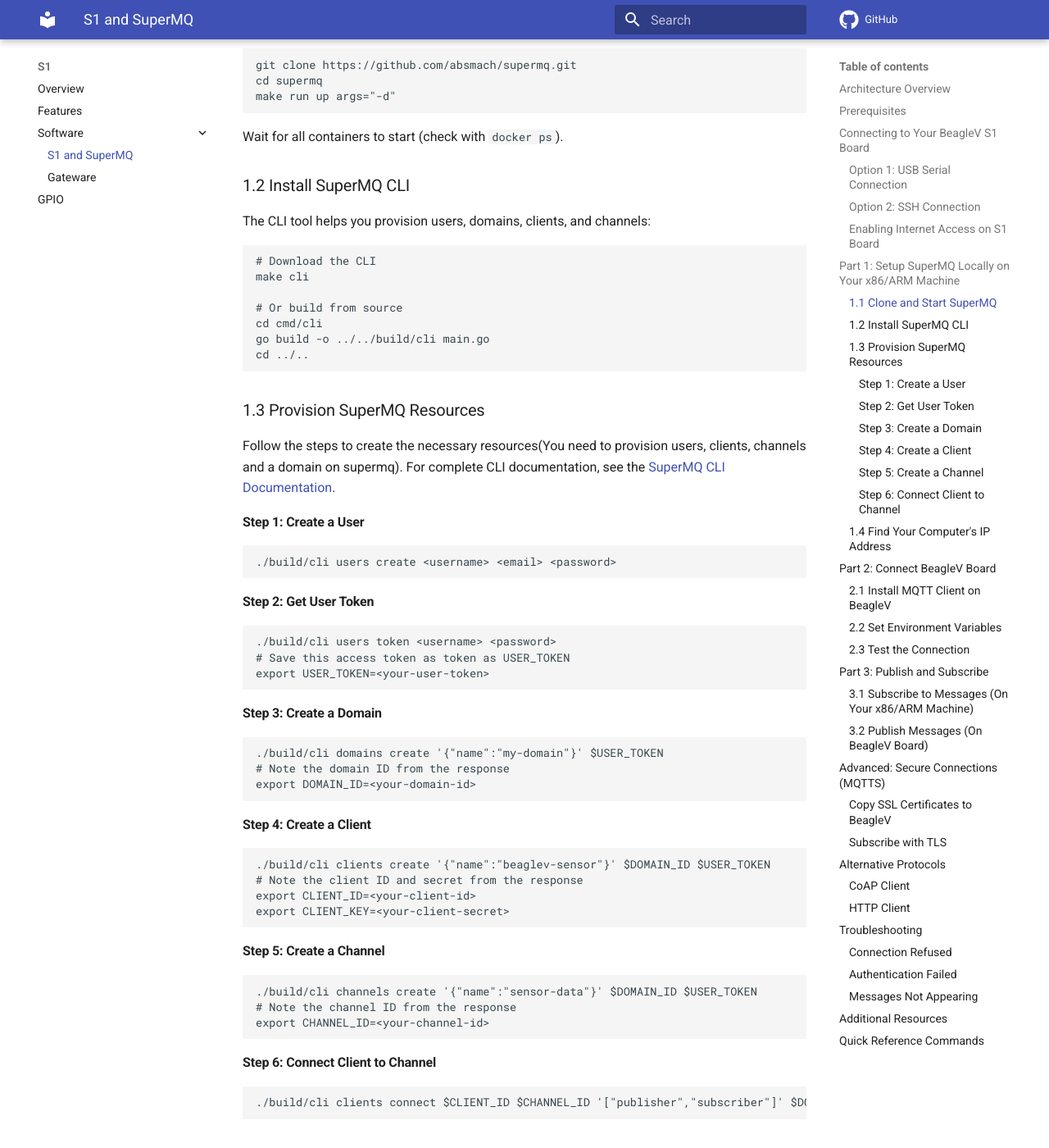
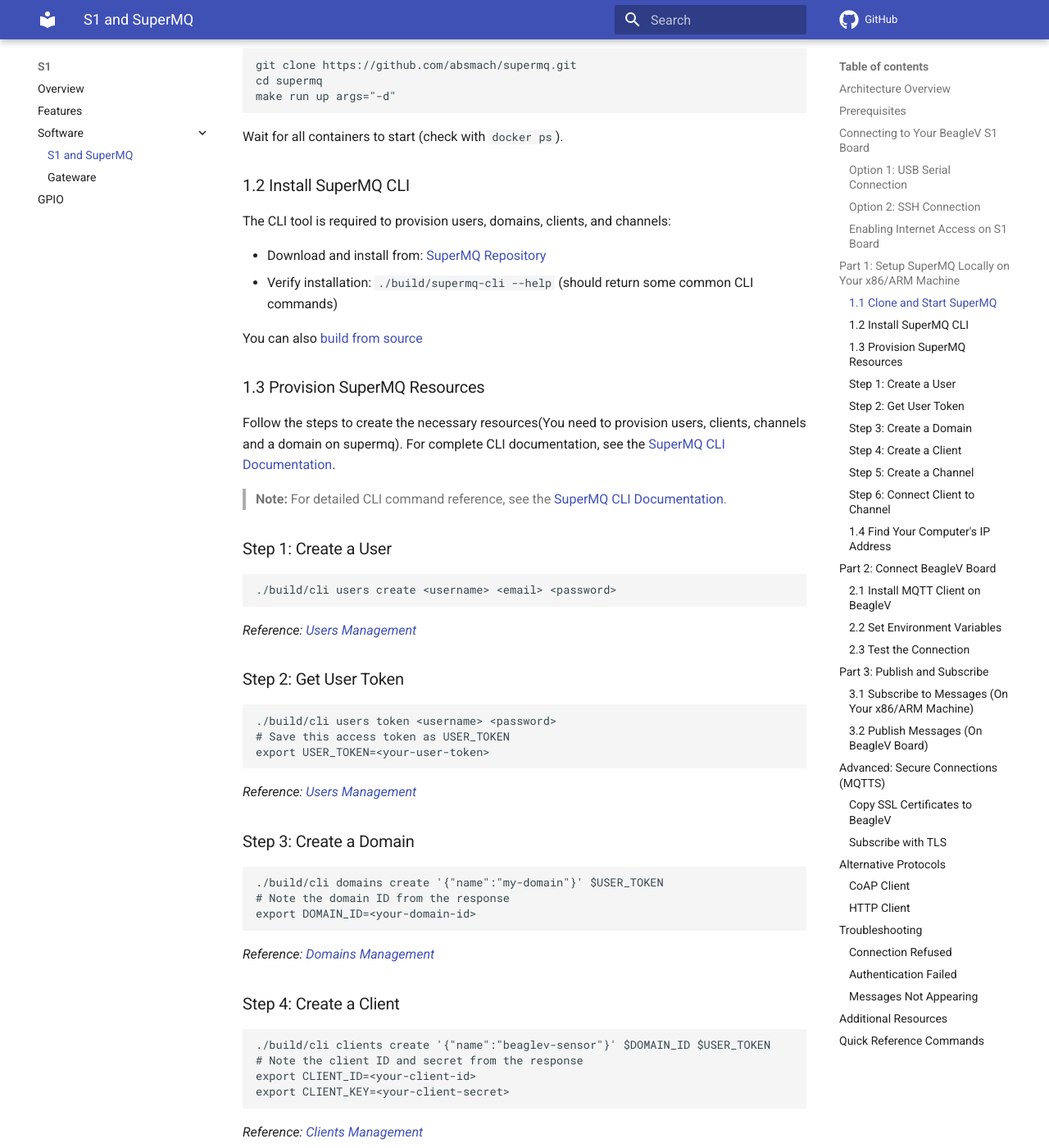
Before and after one commit to absmach/a1, an MkDocs documentation site: the page built from docs/supermq.md, in a window 1280 px wide and 1400 px high, scrolled down 3000 px. Shown: the whole window at 82% size. Built offline with MkDocs 1.6.1 and Material for MkDocs 9.7.7, drawn with Linux system fonts in a browser that asks for light colours; comment, search, counter and statistics services are not loaded; some of the changed text lies outside the part shown.

Commit message:
Address PR Review comments

````diff
--- a/docs/supermq.md
+++ b/docs/supermq.md
@@ -149,37 +149,38 @@
 
 ### 1.2 Install SuperMQ CLI
 
-The CLI tool helps you provision users, domains, clients, and channels:
+The CLI tool is required to provision users, domains, clients, and channels:
 
-```bash
-# Download the CLI
-make cli
+- Download and install from: [SuperMQ Repository](https://github.com/absmach/supermq/releases)
+- Verify installation: `./build/supermq-cli --help` (should return some common CLI commands)
 
-# Or build from source
-cd cmd/cli
-go build -o ../../build/cli main.go
-cd ../..
-```
+You can also [build from source](https://docs.magistrala.absmach.eu/dev-guide/cli/introduction-to-cli#option-2--build-from-source)
 
 ### 1.3 Provision SuperMQ Resources
 
 Follow the steps to create the necessary resources(You need to provision users, clients, channels and a domain on supermq). For complete CLI documentation, see the [SuperMQ CLI Documentation](https://docs.supermq.absmach.eu/cli).
 
-#### Step 1: Create a User
+> **Note:** For detailed CLI command reference, see the [SuperMQ CLI Documentation](https://docs.supermq.absmach.eu/cli/).
+
+### Step 1: Create a User
 
 ```bash
 ./build/cli users create <username> <email> <password>
 ```
 
-#### Step 2: Get User Token
+_Reference: [Users Management](https://docs.supermq.absmach.eu/cli/#users-management)_
+
+### Step 2: Get User Token
 
 ```bash
 ./build/cli users token <username> <password>
-# Save this access token as token as USER_TOKEN
+# Save this access token as USER_TOKEN
 export USER_TOKEN=<your-user-token>
 ```
 
-#### Step 3: Create a Domain
+_Reference: [Users Management](https://docs.supermq.absmach.eu/cli/#users-management)_
+
+### Step 3: Create a Domain
 
 ```bash
 ./build/cli domains create '{"name":"my-domain"}' $USER_TOKEN
@@ -187,7 +188,9 @@
 export DOMAIN_ID=<your-domain-id>
 ```
 
-#### Step 4: Create a Client
+_Reference: [Domains Management](https://docs.supermq.absmach.eu/cli/#domain-management)_
+
+### Step 4: Create a Client
 
 ```bash
 ./build/cli clients create '{"name":"beaglev-sensor"}' $DOMAIN_ID $USER_TOKEN
@@ -196,7 +199,9 @@
 export CLIENT_KEY=<your-client-secret>
 ```
 
-#### Step 5: Create a Channel
+_Reference: [Clients Management](https://docs.supermq.absmach.eu/cli/#clients-management)_
+
+### Step 5: Create a Channel
 
 ```bash
 ./build/cli channels create '{"name":"sensor-data"}' $DOMAIN_ID $USER_TOKEN
@@ -204,11 +209,15 @@
 export CHANNEL_ID=<your-channel-id>
 ```
 
-#### Step 6: Connect Client to Channel
+_Reference: [Channels Management](https://docs.supermq.absmach.eu/cli/#channels-management)_
+
+### Step 6: Connect Client to Channel
 
 ```bash
 ./build/cli clients connect $CLIENT_ID $CHANNEL_ID '["publisher","subscriber"]' $DOMAIN_ID $USER_TOKEN
 ```
+
+_Reference: [Clients Management](https://docs.supermq.absmach.eu/cli/#clients-management)_
 
 ### 1.4 Find Your Computer's IP Address
 
````
Also changed, not shown: docs/index.md (+0 -1 lines).
